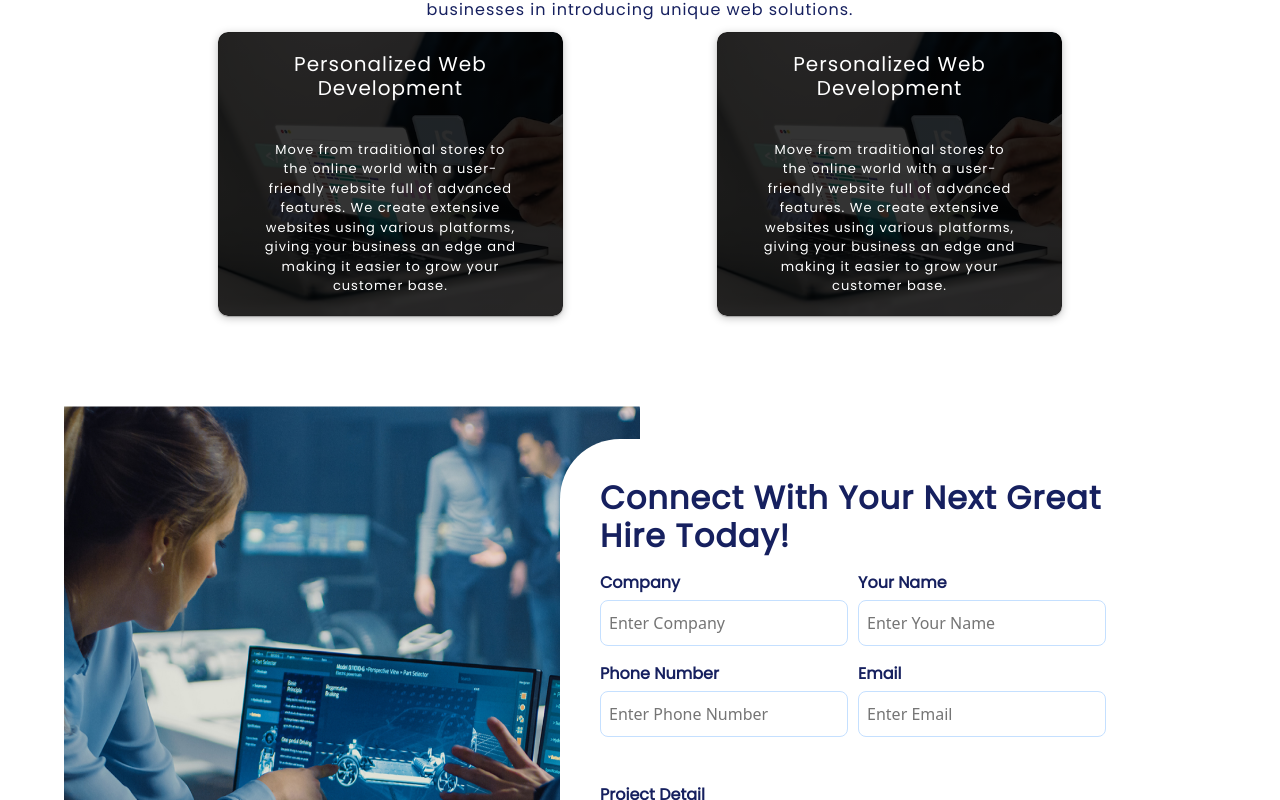
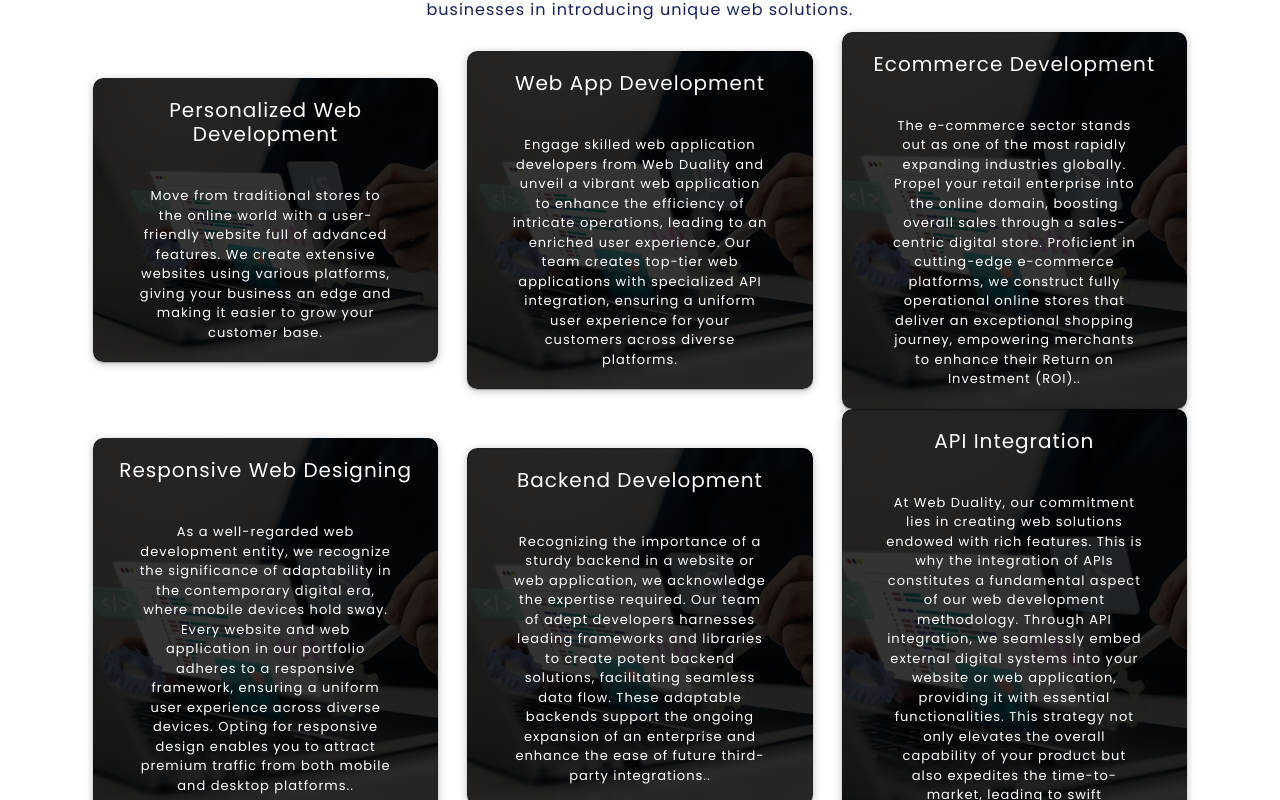
Before and after one commit to 5941vikash/DyneBot, a React (Create React App) app in the folder frontend/: page /web-development in a window 1280 px wide. Shown: the part 1200-2000 px from the top of the page. Built offline with nearby package versions, Linux system fonts and the light colour scheme.

Commit message:
Webpage Content Created

```diff
--- a/frontend/src/Pages/WebDevelopment/WebDev.js
+++ b/frontend/src/Pages/WebDevelopment/WebDev.js
@@ -6,9 +6,30 @@ const webDevServices = [
         "text": "Move from traditional stores to the online world with a user-friendly website full of advanced features. We create extensive websites using various platforms, giving your business an edge and making it easier to grow your customer base.",
         "img": personalizeWebDevImg
     },
+
     {
-        "name": "Personalized Web Development",
-        "text": "Move from traditional stores to the online world with a user-friendly website full of advanced features. We create extensive websites using various platforms, giving your business an edge and making it easier to grow your customer base.",
+        "name": "Web App Development",
+        "text": "Engage skilled web application developers from Web Duality and unveil a vibrant web application to enhance the efficiency of intricate operations, leading to an enriched user experience. Our team creates top-tier web applications with specialized API integration, ensuring a uniform user experience for your customers across diverse platforms.",
+        "img": personalizeWebDevImg
+    },
+    {
+        "name": "Ecommerce Development",
+        "text": "The e-commerce sector stands out as one of the most rapidly expanding industries globally. Propel your retail enterprise into the online domain, boosting overall sales through a sales-centric digital store. Proficient in cutting-edge e-commerce platforms, we construct fully operational online stores that deliver an exceptional shopping journey, empowering merchants to enhance their Return on Investment (ROI)..",
+        "img": personalizeWebDevImg
+    },
+    {
+        "name": "Responsive Web Designing",
+        "text": "As a well-regarded web development entity, we recognize the significance of adaptability in the contemporary digital era, where mobile devices hold sway. Every website and web application in our portfolio adheres to a responsive framework, ensuring a uniform user experience across diverse devices. Opting for responsive design enables you to attract premium traffic from both mobile and desktop platforms..",
+        "img": personalizeWebDevImg
+    },
+    {
+        "name": "Backend Development",
+        "text": "Recognizing the importance of a sturdy backend in a website or web application, we acknowledge the expertise required. Our team of adept developers harnesses leading frameworks and libraries to create potent backend solutions, facilitating seamless data flow. These adaptable backends support the ongoing expansion of an enterprise and enhance the ease of future third-party integrations..",
+        "img": personalizeWebDevImg
+    },
+    {
+        "name": "API Integration",
+        "text": "At Web Duality, our commitment lies in creating web solutions endowed with rich features. This is why the integration of APIs constitutes a fundamental aspect of our web development methodology. Through API integration, we seamlessly embed external digital systems into your website or web application, providing it with essential functionalities. This strategy not only elevates the overall capability of your product but also expedites the time-to-market, leading to swift deployments..",
         "img": personalizeWebDevImg
     },
 ]
```
